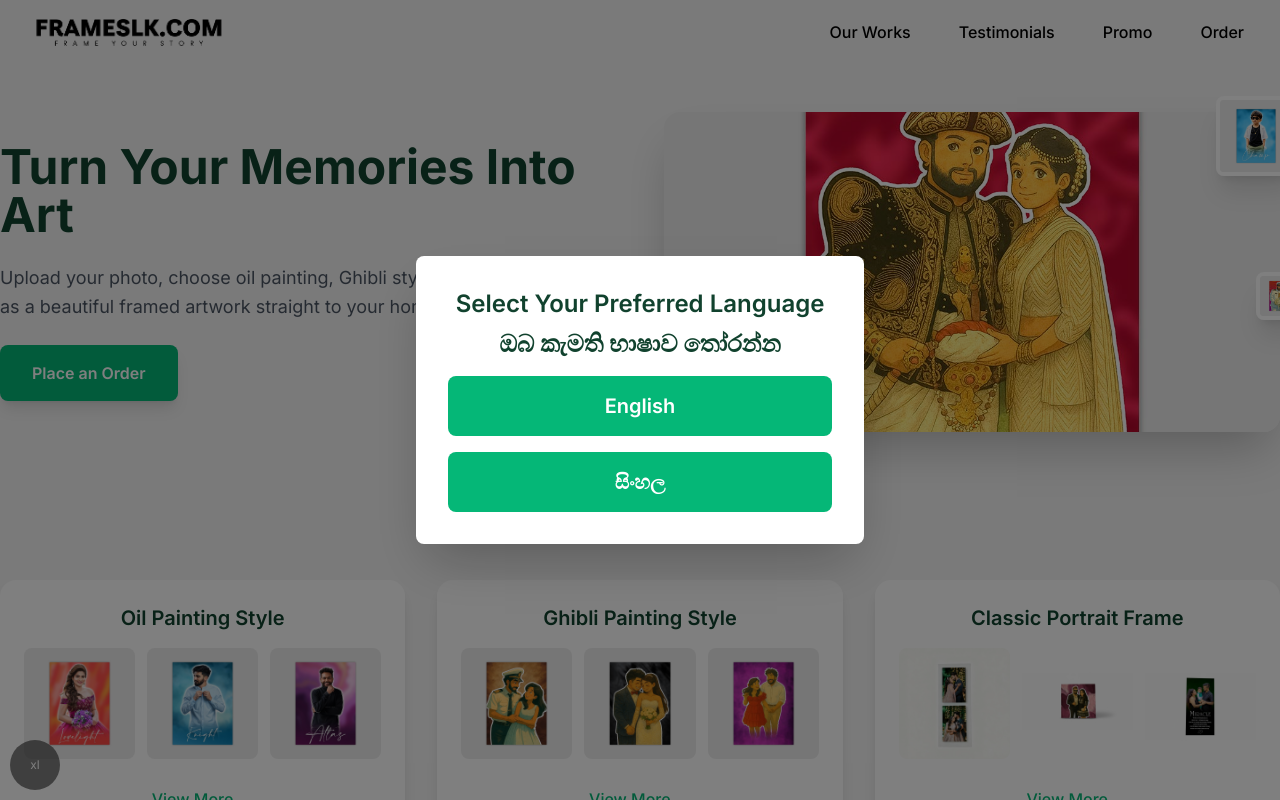
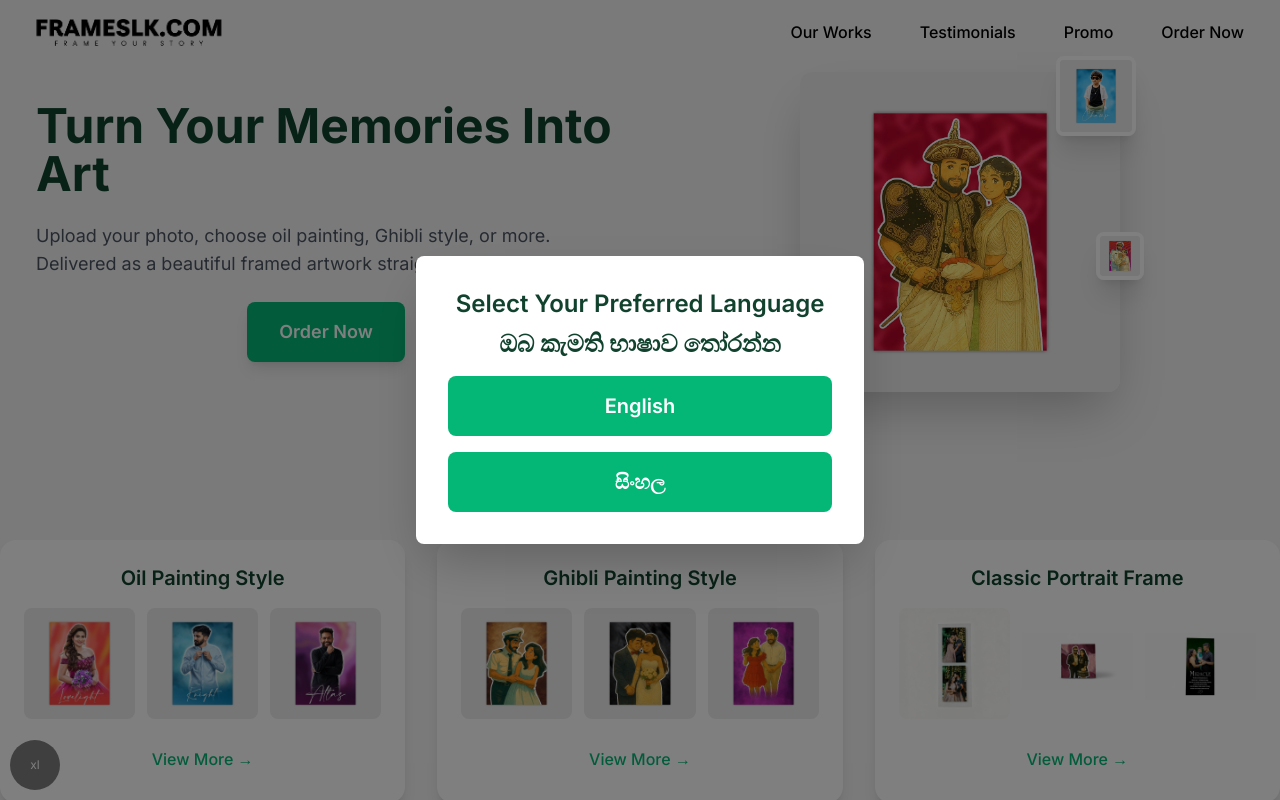
Before and after one commit to ChathurK/photo-frame-web, a React (Vite) app in the folder frontend/: page / in a window 1280 px wide. Built offline with nearby package versions, Linux system fonts and the light colour scheme.

Commit message:
hero section

```diff
--- a/frontend/src/components/HeroSection.jsx
+++ b/frontend/src/components/HeroSection.jsx
@@ -5,7 +5,7 @@ import heroImage3 from "../assets/mini frames/6.jpg";
 import heroImage4 from "../assets/Ghibli collection/8.jpg";
 
 const HeroSection = ({ language, translations }) => {
-  const t = translations[language];
+  const lang = translations[language];
 
   const handleOrderClick = () => {
     // Scroll to order section
@@ -13,24 +13,24 @@ const HeroSection = ({ language, translations }) => {
   };
 
   return (
-    <section className="mb-8 mt-12 grid items-center gap-12 md:grid-cols-2">
-      <div className="space-y-6">
-        <h1 className="text-4xl font-bold leading-tight text-green-3 md:text-5xl">
-          {t.hero.title}
+    <section className="grid items-center justify-items-center max-md:gap-8 mt-2 md:grid-cols-2 md:mt-2">
+      <div className="flex flex-col items-center ml-3 px-6 space-y-6">
+        <h1 className="text-4xl max-md:text-center font-bold text-green-3 md:text-5xl">
+          {lang.hero.title}
         </h1>
-        <p className="text-lg leading-relaxed text-gray-600">
-          {t.hero.description}
+        <p className="text-lg max-md:text-center text-gray-600">
+          {lang.hero.description}
         </p>
         <button
           onClick={handleOrderClick}
-          className="rounded-lg bg-green-2 px-8 py-4 font-semibold text-white shadow-lg transition-colors hover:bg-green-1 hover:shadow-xl"
+          className="rounded-lg bg-green-2 w-fit max-md:px-6 max-md:py-3 px-8 py-4 font-semibold text-lg text-white shadow-lg transition-colors duration-300 hover:bg-green-1"
         >
-          {t.hero.cta}
+          {lang.hero.cta}
         </button>
       </div>
       <div className="relative">
         {/* Main showcase image */}
-        <div className="relative overflow-hidden rounded-custom shadow-2xl">
+        <div className="relative w-full max-h-80 overflow-hidden rounded-xl shadow-2xl">
           <img
             src={heroImage1}
             alt="Featured photo frame artwork"
--- a/frontend/src/utils/translations.js
+++ b/frontend/src/utils/translations.js
@@ -4,13 +4,13 @@ export const translations = {
       works: "Our Works",
       testimonials: "Testimonials",
       promo: "Promo",
-      order: "Order",
+      order: "Order Now",
     },
     hero: {
       title: "Turn Your Memories Into Art",
       description:
         "Upload your photo, choose oil painting, Ghibli style, or more. Delivered as a beautiful framed artwork straight to your home.",
-      cta: "Place an Order",
+      cta: "Order Now",
     },
     works: {
       title: "Our Works",
```
